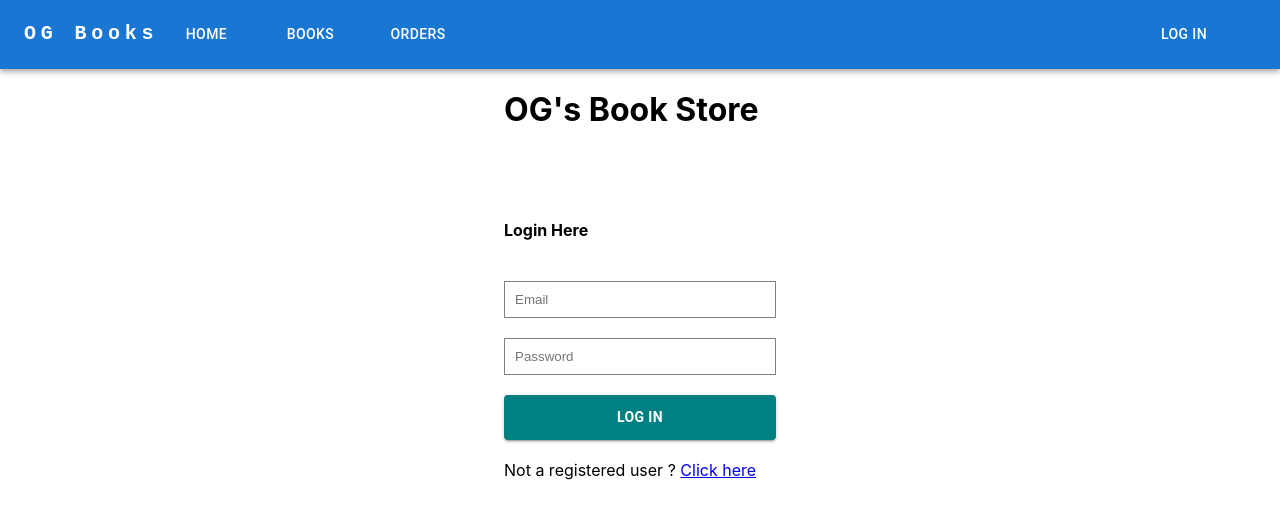
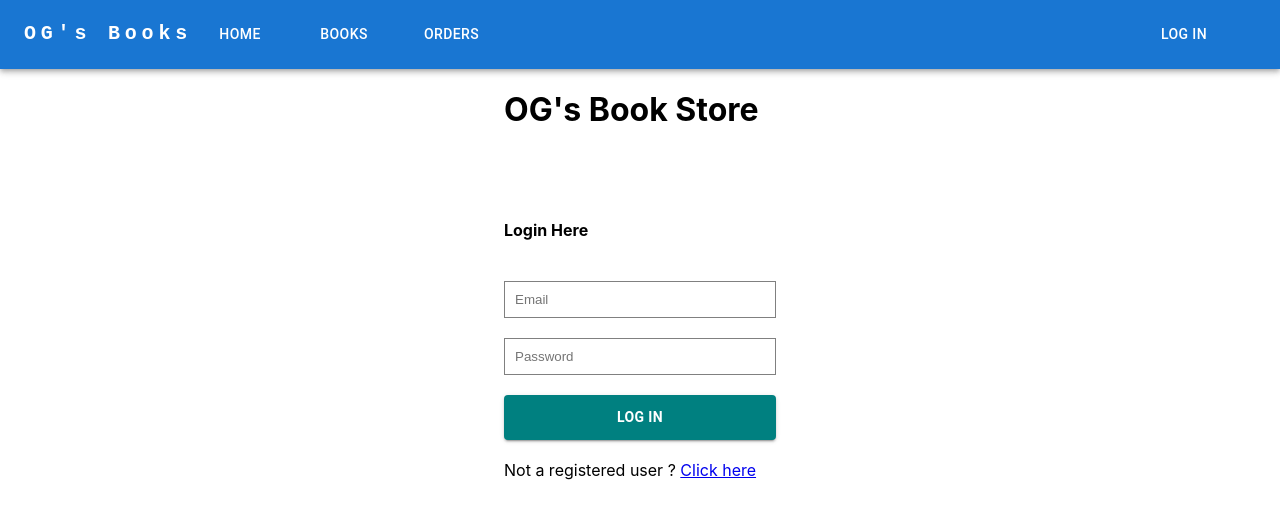
Before and after one commit to dwaraka-vutla/cloud9, a React (Create React App) app in the folder client/: page / in a window 1280 px wide. Shown: the top 518 px of the page. Built offline with nearby package versions, Linux system fonts and the light colour scheme.

Commit message:
Update NavBar.jsx

```diff
--- a/client/src/pages/NavBar.jsx
+++ b/client/src/pages/NavBar.jsx
@@ -58,7 +58,7 @@
               textDecoration: 'none',
             }}
           >
-            OG Books
+            OG's Books
           </Typography>
           <Box sx={{ flexGrow: 1, display: { xs: 'flex', md: 'none' } }}>
             <IconButton
```
